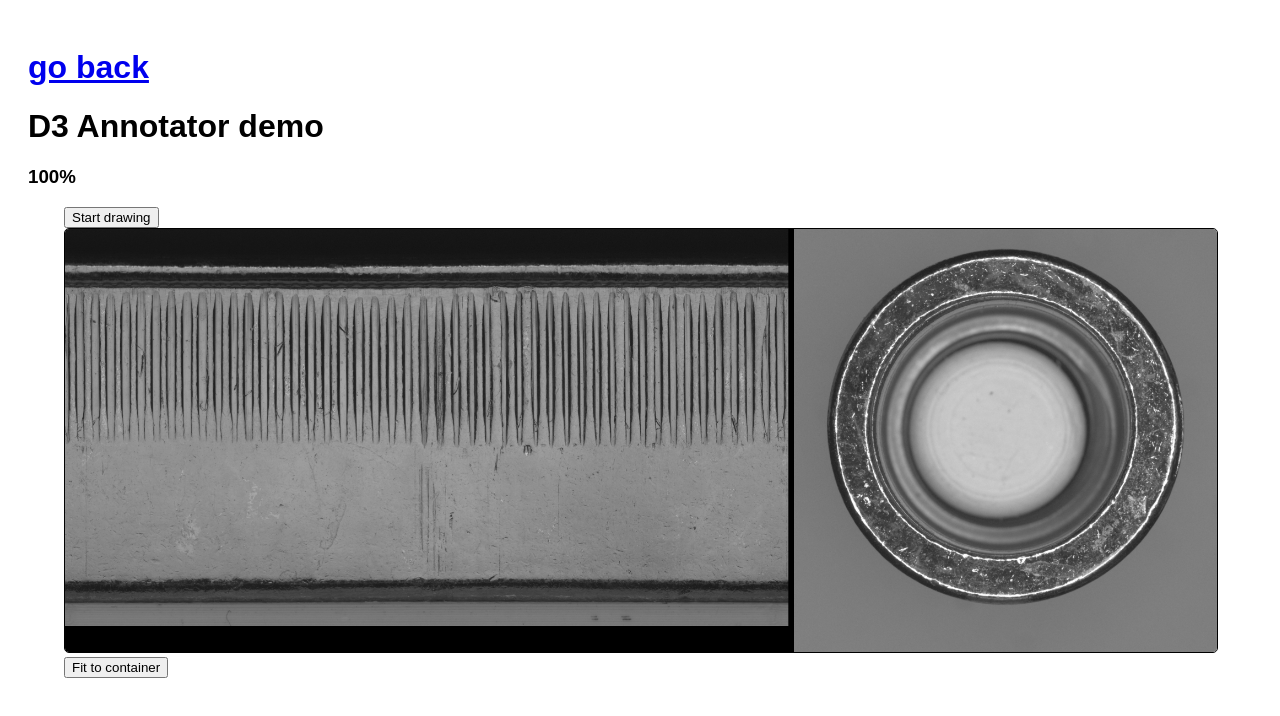
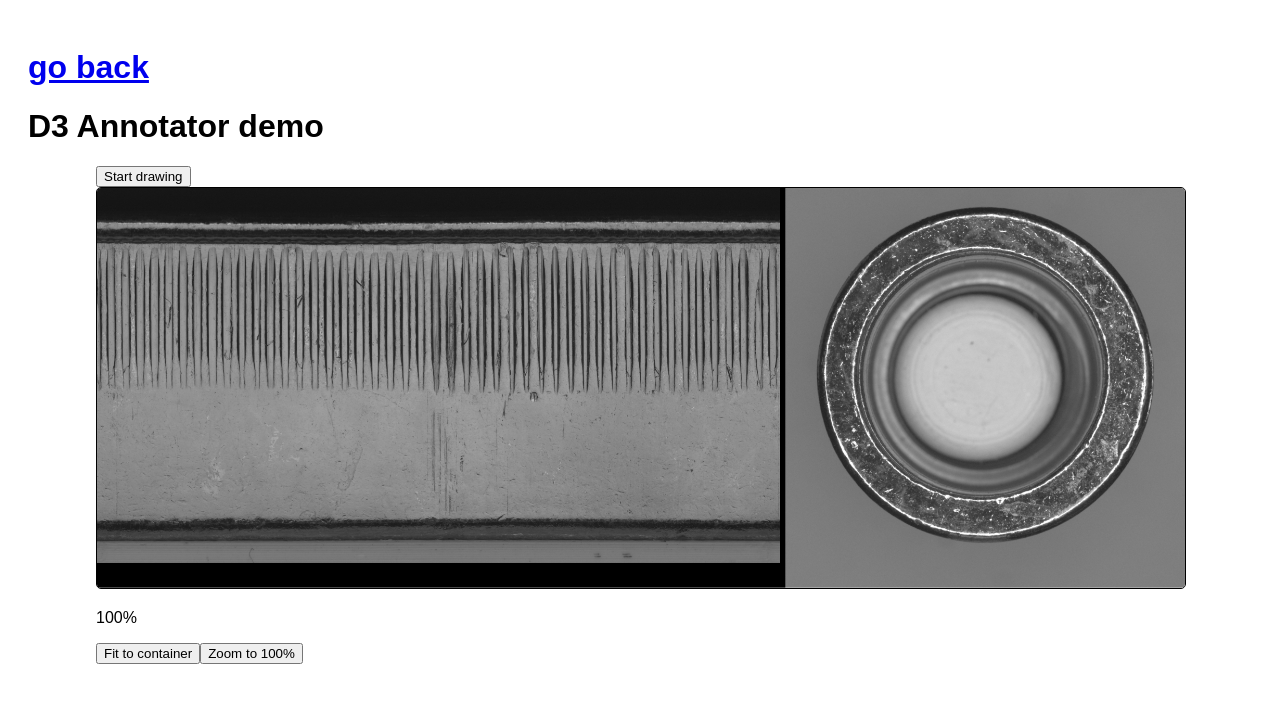
Before and after one commit to lev-rosenberg/annotator, a Next.js app: page /Viewer in a window 1280 px wide. Shown: the top 716 px of the page. Built offline with nearby package versions, Linux system fonts and the light colour scheme.

Commit message:
zoom to full image size

```diff
--- a/src/components/d3demo/d3Annotator.tsx
+++ b/src/components/d3demo/d3Annotator.tsx
@@ -18,6 +18,7 @@ interface annotatorProps {
     setPolygonPoints: Dispatch<SetStateAction<Point[][]>>
     setCurrentZoom: Dispatch<number>
     scaleFactor: number
+    img100: number
 }
 
 export function D3Annotator(props: annotatorProps) {
@@ -144,6 +145,13 @@ export function D3Annotator(props: annotatorProps) {
             .call(zoom.transform as any, d3.zoomIdentity)
         })
 
+        d3.select("#fullsize").on("click", (e) => {
+            console.log(e)
+            svg.transition()
+            .duration(250)
+            .call(zoom.transform as any, d3.zoomIdentity.scale(scale))
+        })
+
         return () => {
             svg.on('mousedown', null);
             svg.on('click', null);
@@ -179,9 +187,18 @@ export function D3Annotator(props: annotatorProps) {
 
     }, [t, dragging, zooming, props.dialogueOpen])
 
+    // useEffect(() => {
+    //     d3.select("#reset").on("click", () => {
+    //         svg.transition()
+    //         .duration(250)
+    //         .call(zoom.transform as any, d3.zoomIdentity)
+    //     })
+    //     props.setCurrentZoom(t.k / scale)
+    // }, [])
+
 /* ********** ZOOM AND PAN HANDLERS ********** */
 
-    const zoom = d3.zoom().scaleExtent([0.5, 10])
+    const zoom = d3.zoom().scaleExtent([0.1*scale, 10*scale])
     //.translateExtent([[0,0],[1500, 600]])
         .on("start", function(e) {
             t = e.transform;
@@ -189,15 +206,13 @@ export function D3Annotator(props: annotatorProps) {
         })
         .on("zoom", function(e) {
             controls.handleSvgZoom(e, scale);
-            props.setCurrentZoom(e.transform.k)
+            props.setCurrentZoom(e.transform.k / scale)
             t = e.transform;
         })
         .on("end", function(e) {
             t = e.transform;
             setZooming(false)
         })
-
-
 
 
 
--- a/src/pages/Viewer.tsx
+++ b/src/pages/Viewer.tsx
@@ -12,6 +12,7 @@ import { Dims, LabelData, Point } from '../types/svgTypes'
 export default function Viewer(): JSX.Element {
 
   const svgRef = useRef<SVGSVGElement | null>(null);
+  const imgRef = useRef<SVGImageElement | null>(null);
   const divRef = useRef<HTMLDivElement | null>(null)
   const [isDrawing, setIsDrawing] = useState<boolean>(false)
   const [dialogueOpen, setDialogueOpen] = useState<boolean>(false)
@@ -39,10 +40,9 @@ export default function Viewer(): JSX.Element {
   function handleResize() {
       setDivDimensions({
         width: divRef.current?.clientWidth,
-        height: divRef.current?.clientHeight,
+         height: divRef.current?.clientHeight,
       });
   }
-
 
   return (
     <div>
@@ -50,11 +50,9 @@ export default function Viewer(): JSX.Element {
         <h1>go back</h1>
       </Link>
       <h1>D3 Annotator demo</h1>
-      {/* <h2>{dims[0]}, {dims[1]}</h2> */}
-      <h3>{currentZoom*100}%</h3>
       <div
         ref = {divRef}
-        style = {{position: 'relative', width: '90vw', margin: 'auto' }}>
+        style = {{position: 'relative', width: '85vw', margin: 'auto' }}>
         <button onClick = {()=> setIsDrawing(!isDrawing)}>{isDrawing ? "Stop drawing" : "Start drawing"}</button>
 
         <svg
@@ -71,11 +69,14 @@ export default function Viewer(): JSX.Element {
         >
             <image
               href="/images/maddoxdev.jpg"
+              ref = {imgRef}
               width = "100%"
               className = {styles.img}
             />
         </svg>
+        <p>{Math.round(currentZoom*100)}%</p>
         <button id = "reset" >Fit to container</button>
+        <button id = "fullsize" >Zoom to 100%</button>
 
         {polygonLabels.map((label, i) => {
           return (
```
